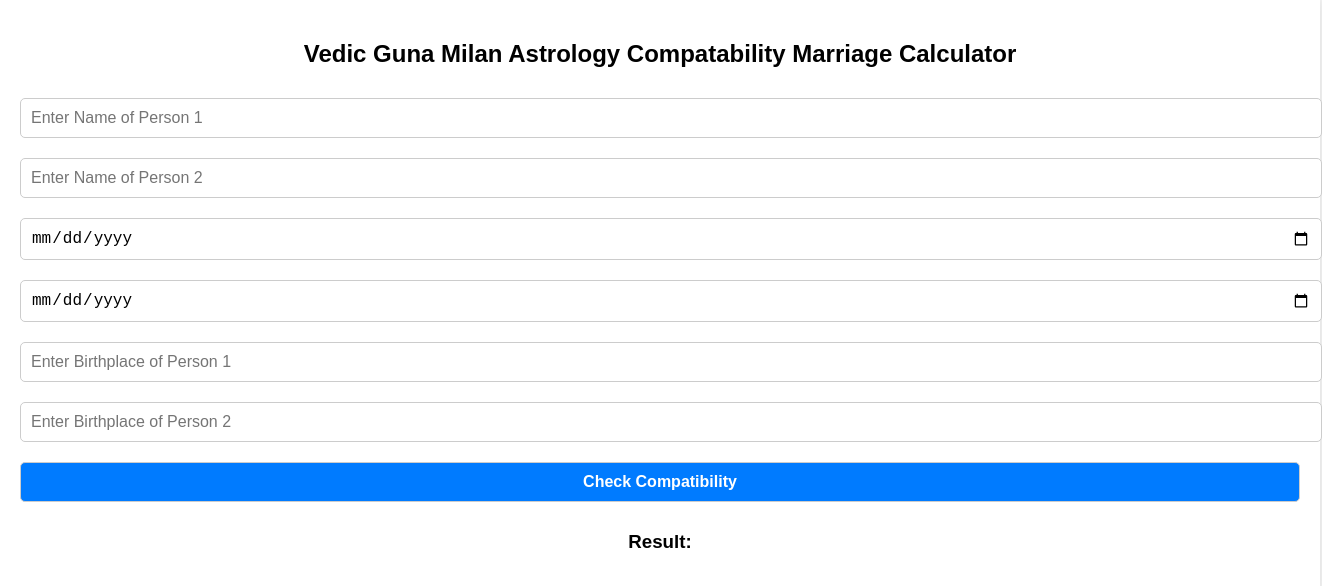
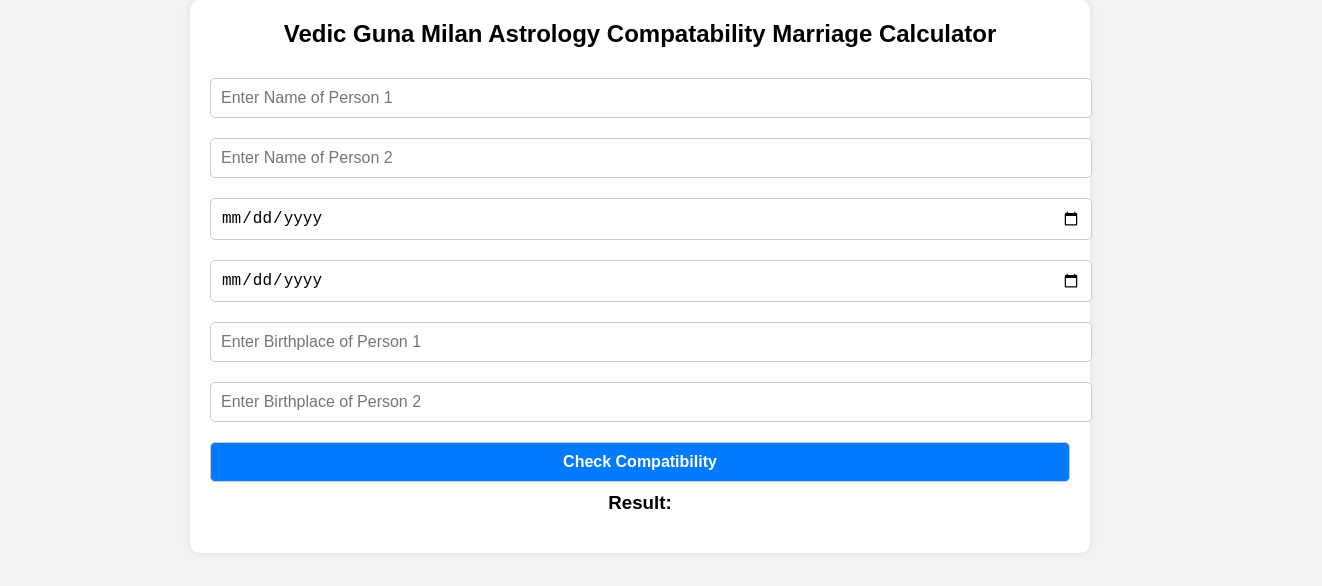
Before and after one commit to AbhiPurvi/vedic, a plain HTML site: page index.html in a window 1280 px wide. Shown: the whole page, 1322 px wide, since content can reach past the window. Drawn offline with Linux system fonts and the light colour scheme.

Commit message:
Update index.html

```diff
--- a/index.html
+++ b/index.html
@@ -39,15 +39,28 @@ Vedic astrology compatibility free | Marriage compatibility by date of birth wit
             background: #0056b3;
         }
     </style>
-    <style>
-html, body { margin:0; padding:0; width:100%; }
+<style>
+html, body{
+  margin:0;
+  padding:0;
+  width:100%;
+}
+
+/* remove big blank top space */
+h1, h2, h3 {
+  margin-top: 0 !important;
+}
+
+/* keep calculator nicely centered (not stretched) */
 .container, .wrapper, .card, .main {
-  width:100% !important;
-  max-width:none !important;
-  margin:0 !important;
-  border-radius:0 !important;
+  width: 100% !important;
+  max-width: 900px !important;  /* change 900 to 1000 if you want wider */
+  margin: 0 auto !important;
+  padding: 20px !important;
+  box-sizing: border-box !important;
 }
 </style>
+
 
 </head>
 <body>
```
